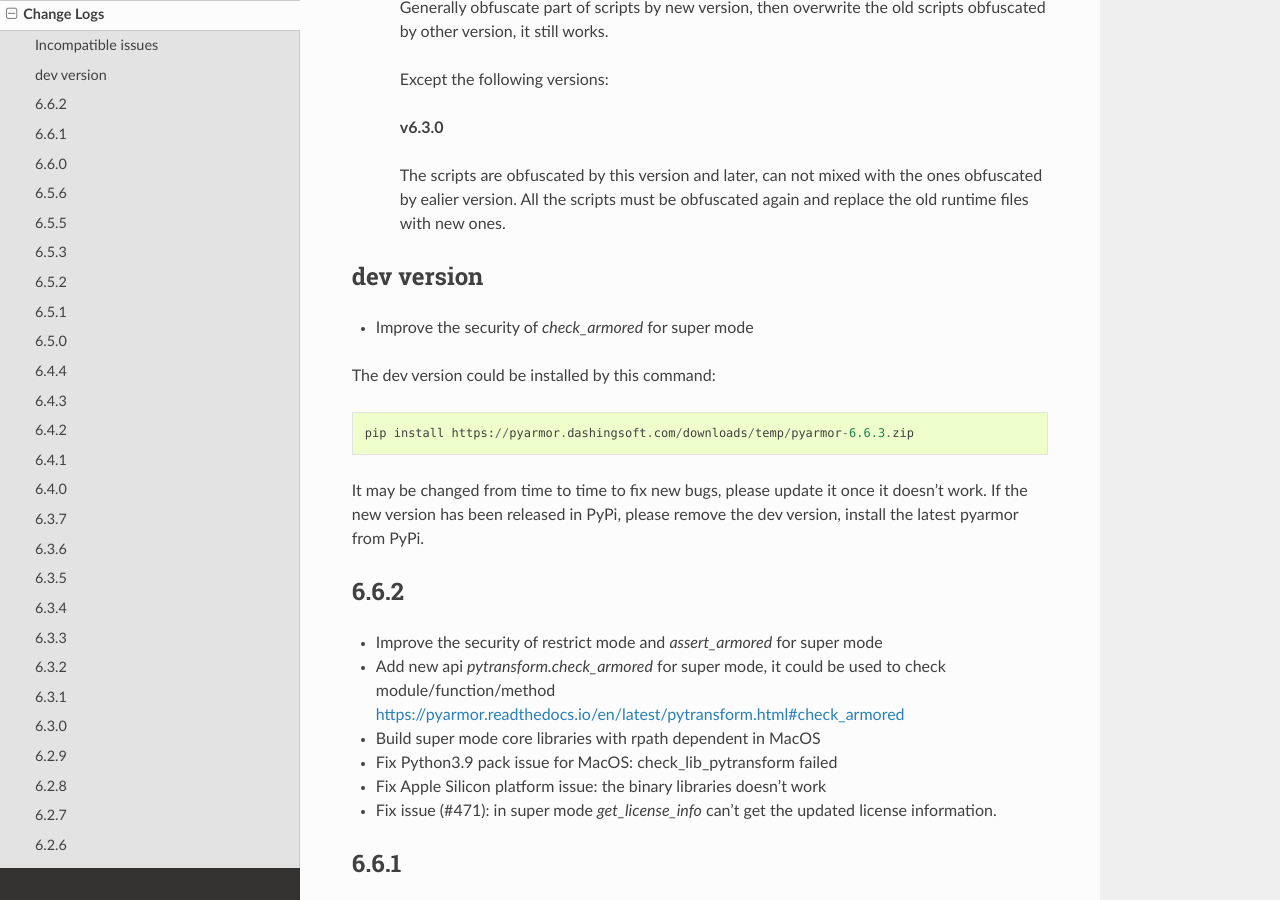
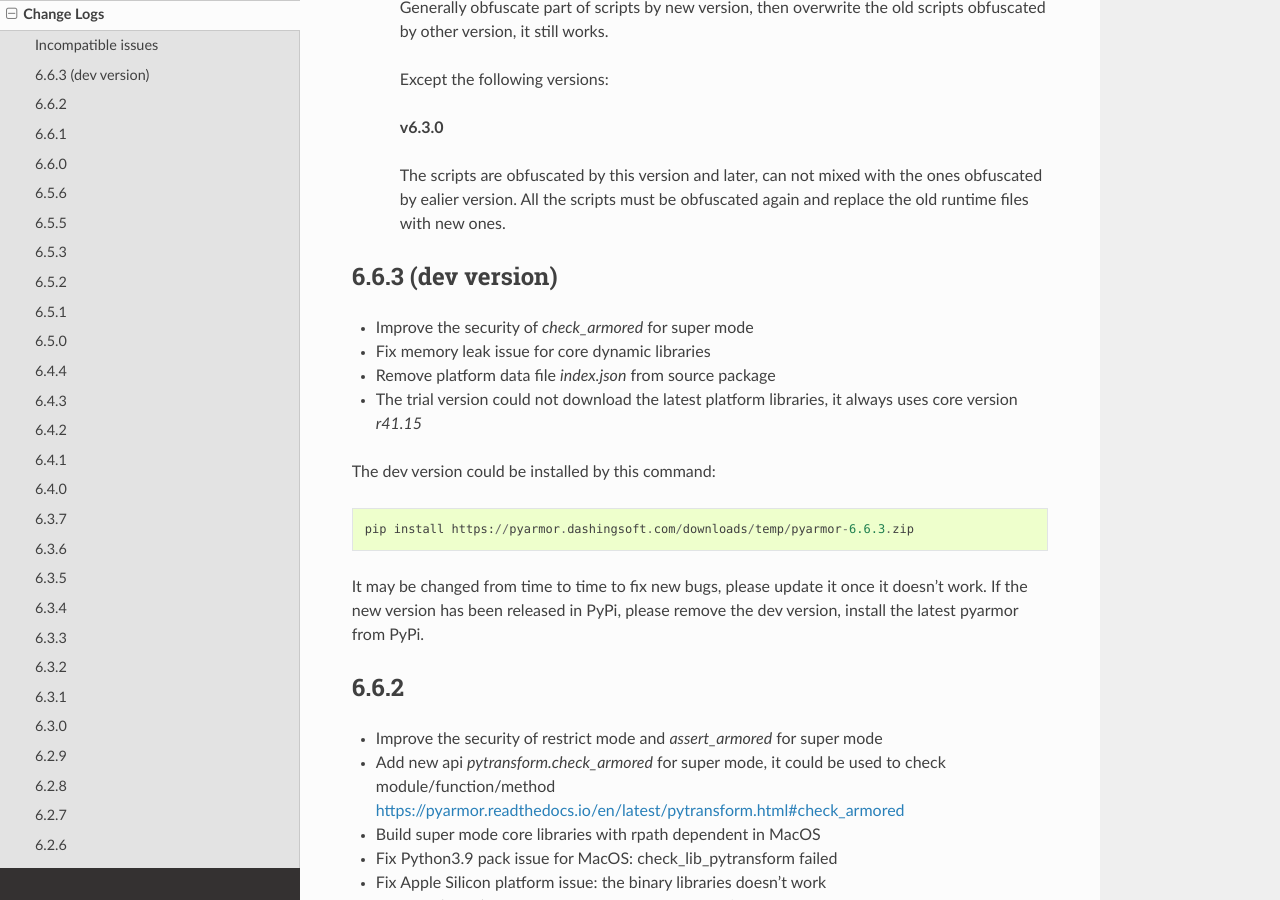
Before and after one commit to dashingsoft/pyarmor, a Sphinx documentation site: the page built from docs/change-logs.rst, in a window 1280 px wide and 900 px high, scrolled down 522 px. Built offline with Sphinx 7.4.7 and the Read the Docs theme 2.0.0, drawn with Linux system fonts in a browser that asks for light colours.

Commit message:
Add change logs

```diff
--- a/docs/change-logs.rst
+++ b/docs/change-logs.rst
@@ -32,9 +32,13 @@
    ones obfuscated by ealier version. All the scripts must be obfuscated again
    and replace the old runtime files with new ones.
 
-dev version
------------
+6.6.3 (dev version)
+-------------------
 * Improve the security of `check_armored` for super mode
+* Fix memory leak issue for core dynamic libraries
+* Remove platform data file `index.json` from source package
+* The trial version could not download the latest platform libraries,
+  it always uses core version `r41.15`
 
 The dev version could be installed by this command::
 
```
